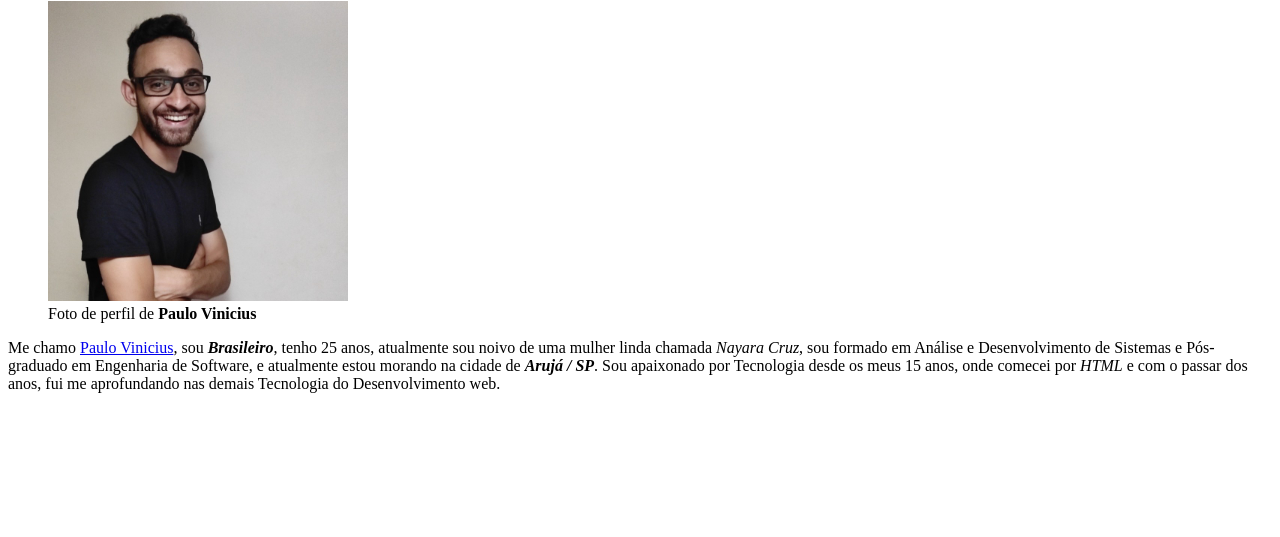
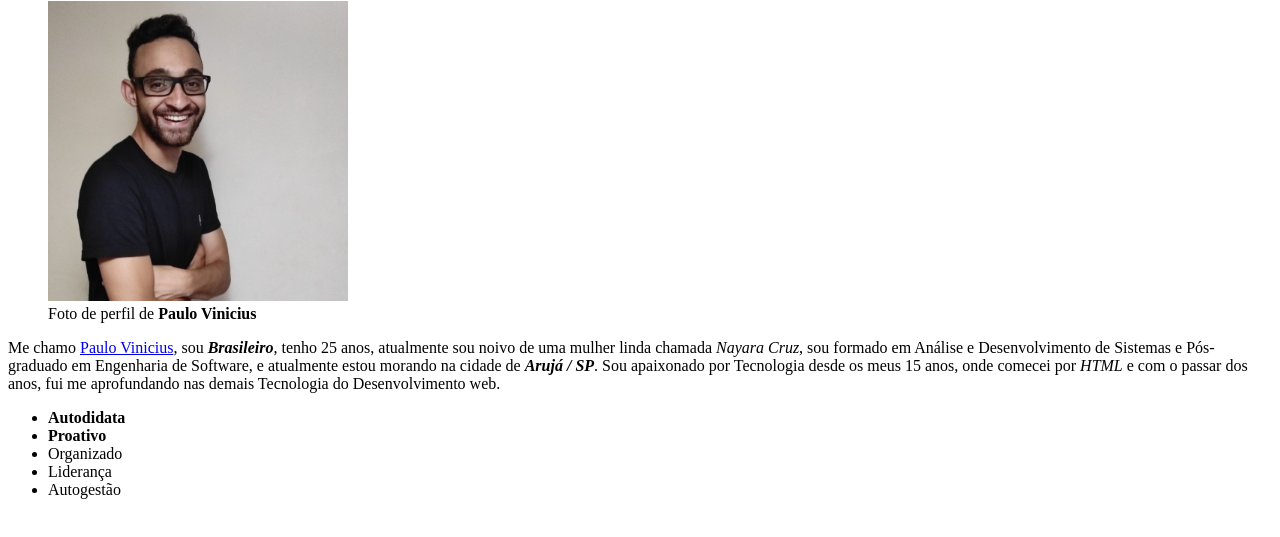
Before and after one commit to paulodelpra/paulodelpra, a plain HTML site: page index.html in a window 1280 px wide. Shown: the part 79-616 px from the top of the page. Drawn offline with Linux system fonts and the light colour scheme.

Commit message:
Criando lista de habilidades

```diff
--- a/index.html
+++ b/index.html
@@ -13,5 +13,13 @@
         </figure>
 
         <p id="descricao">Me chamo <a href="#perfil" alt="Foto de perfil Paulo Vinicius">Paulo Vinicius</a>, sou <strong><em>Brasileiro</em></strong>, tenho 25 anos, atualmente sou noivo de uma mulher linda chamada <em>Nayara Cruz</em>, sou formado em Análise e Desenvolvimento de Sistemas e Pós-graduado em Engenharia de Software, e atualmente estou morando na cidade de <strong><em>Arujá / SP</em></strong>. Sou apaixonado por Tecnologia desde os meus 15 anos, onde comecei por <em>HTML</em> e com o passar dos anos, fui me aprofundando nas demais Tecnologia do Desenvolvimento web.</p>
+
+        <ul id="habilidades">
+            <li><strong>Autodidata</strong></li>
+            <li><strong>Proativo</strong></li>
+            <li>Organizado</li>
+            <li>Liderança</li>
+            <li>Autogestão</li>
+        </ul>
     </body>
 </html>
```
